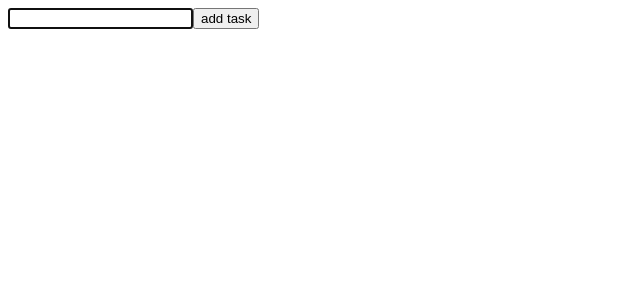
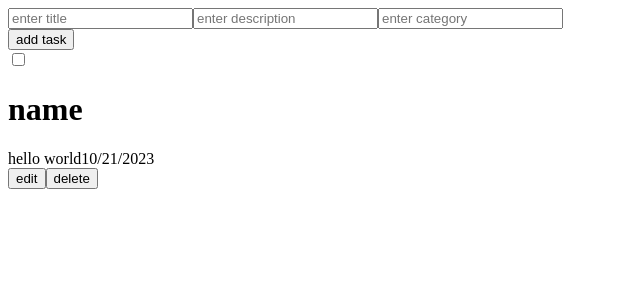
Before and after one commit to YourContender/ts-todolist, a React (Create React App) app: page / in a window 1280 px wide. Shown: the top 300 px of the page, without its empty margins (0-640 px from the left). Built offline with nearby package versions, Linux system fonts and the light colour scheme.

Commit message:
redesigned the structure and logic of the project

```diff
--- a/src/components/App.tsx
+++ b/src/components/App.tsx
@@ -1,47 +1,38 @@
-import { FC, useState, useEffect, useRef } from "react";
-import { TodoTask } from "../types/data";
-import { ListTasks } from "./ListTasks";
+import { FC, useState } from "react";
+import { Forms } from "./forms/Forms";
+import { Task } from "../types/types";
+import { FullListTasks } from "../components/list-tasks/FullListTasks";
 
 const App: FC = () => {
-    const [value, setValue] = useState('');
-    const [listTasks, setListTasks] = useState<TodoTask[]>([]);
+    const [listTasks, setListTasks] = useState<Task[]>([{
+        id: Date.now(),
+        title: "name",
+        description: "hello world",
+        category: "home",
+        time: new Date(),
+        complete: false
+    }]);
 
-    const inputRef = useRef<HTMLInputElement>(null);
-
-    const handleChange: React.ChangeEventHandler<HTMLInputElement> = (e) => {
-        setValue(e.target.value)
+    const toggleCompleteTask = (id: number): void => {
+        setListTasks(listTasks.map(item => {
+            return item.id !== id ? item : {
+                ...item,
+                complete: !item.complete
+            }
+        }))
     }
 
-    const addTodoInList = () => {
-        if (value) {
-            setListTasks([...listTasks, {
-                id: Date.now(),
-                title: value,
-                complete: false
-            }])
-
-            setValue('');
-        }
-    }
-
-    useEffect(() => {
-        if (inputRef.current) {
-            inputRef.current.focus()
-        }
-    }, [])
-
-	return <div>
+	return (
         <div>
-            <input
-                type="enter your task"
-                value={value}
-                onChange={handleChange}
-                ref={inputRef}
-            />
-            <button onClick={addTodoInList}>add task</button>
+            <Forms
+                setListTasks={setListTasks}
+                listTasks={listTasks}/>
+            <FullListTasks
+                setListTasks={setListTasks}
+                listTasks={listTasks}
+                toggleCompleteTask={toggleCompleteTask}/>
         </div>
-        <ListTasks items={listTasks}/>
-    </div>;
+    )
 };
 
 export default App;
--- a/src/components/ListTasks.tsx
+++ /dev/null
@@ -1,21 +0,0 @@
-import { FC } from "react";
-import { TodoTask } from "../types/data";
-import { TodoItem } from "./TodoItem";
-
-interface ItemTodoProps {
-    items: TodoTask[];
-}
-
-const ListTasks: FC<ItemTodoProps> = (props) => {
-    return (
-        <div>
-            {
-                props.items.map(elem => {
-                    return <TodoItem key={elem.id} {...elem} />
-                })
-            }
-        </div>
-    )
-}
-
-export { ListTasks };
--- a/src/components/TodoItem.tsx
+++ /dev/null
@@ -1,17 +0,0 @@
-import { FC } from "react";
-import { TodoTask } from "../types/data"
-
-interface TodoItemProps extends TodoTask{}
-
-const TodoItem: FC<TodoItemProps> = (props) => {
-    const {complete, id, title} = props;
-    return (
-        <div>
-            <input type="checkbox" checked={complete} />
-            {title}
-            <button>&times;</button>
-        </div>
-    )
-}
-
-export { TodoItem };
--- /dev/null
+++ b/src/components/forms/Forms.tsx
@@ -0,0 +1,68 @@
+import React, { FC, useState } from "react";
+import { Task } from "../../types/types";
+
+interface ItemsTasksProps {
+    listTasks: Task[];
+    setListTasks: React.Dispatch<React.SetStateAction<Task[]>>
+}
+
+const initialStateTask = {
+    id: Date.now(),
+    title: '',
+    description: '',
+    category: '',
+    time: new Date(),
+    complete: false
+}
+
+const Forms: FC<ItemsTasksProps> = ({ setListTasks, listTasks }) => {
+    const [task, setTask] = useState<Task>(initialStateTask);
+
+    const createTask = (e: React.ChangeEvent<HTMLInputElement>) => {
+        setTask({
+            ...task,
+            [e.target.name]: e.target.value,
+            time: new Date(),
+            complete: false,
+            id: Date.now()
+        })
+    }
+
+    const addTaskToList = () => {
+        setListTasks([...listTasks, task]);
+    }
+
+    return (
+        <div className="forms">
+            <div className="forms_fields">
+                <input
+                    name="title"
+                    type="text"
+                    placeholder="enter title"
+                    onChange={createTask}
+                />
+                <input
+                    name="description"
+                    type="text"
+                    placeholder="enter description"
+                    onChange={createTask}
+                />
+                <input
+                    name="category"
+                    type="text"
+                    placeholder="enter category"
+                    onChange={createTask}
+                />
+            </div>
+
+            <button
+                onClick={() => addTaskToList()}
+                className="forms_btn"
+            >
+                add task
+            </button>
+        </div>
+    )
+}
+
+export { Forms };
--- /dev/null
+++ b/src/components/list-tasks/FullListTasks.tsx
@@ -0,0 +1,23 @@
+import { FC } from "react";
+import { Task } from "../../types/types";
+import { ItemTask } from "./item-task/ItemTask";
+
+interface ItemsTasksProps {
+    listTasks: Task[];
+    setListTasks: React.Dispatch<React.SetStateAction<Task[]>>
+    toggleCompleteTask: (id: number) => void;
+}
+
+const FullListTasks: FC<ItemsTasksProps> = ({ listTasks, toggleCompleteTask }) => {
+    return (
+        <div>
+            {
+                listTasks.map(item => {
+                    return <ItemTask key={item.id} item={item} toggleCompleteTask={toggleCompleteTask}/>
+                })
+            }
+        </div>
+    )
+}
+
+export { FullListTasks }
--- /dev/null
+++ b/src/components/list-tasks/item-task/ItemTask.tsx
@@ -0,0 +1,32 @@
+import { FC } from "react";
+import { Task } from "../../../types/types";
+
+interface ItemTaskProps {
+    item: Task;
+    toggleCompleteTask: (id: number) => void;
+}
+
+const ItemTask: FC<ItemTaskProps> = ({ item, toggleCompleteTask }) => {
+    const formattedDate = new Intl.DateTimeFormat('en-US', {
+        day: '2-digit',
+        month: '2-digit',
+        year: 'numeric',
+    }).format(item.time);
+
+
+    return (
+        <div className="task">
+            <input type="checkbox" checked={item.complete} onChange={() => toggleCompleteTask(item.id)}/>
+            <div>
+                <h1>{item.title}</h1>
+                <span>{item.description}</span>
+                <span>{formattedDate}</span>
+            </div>
+
+            <button>edit</button>
+            <button>delete</button>
+        </div>
+    )
+}
+
+export { ItemTask };
--- a/src/types/data.ts
+++ /dev/null
@@ -1,5 +0,0 @@
-export interface TodoTask {
-	id: number;
-	title: string;
-	complete: boolean;
-}
--- /dev/null
+++ b/src/types/types.ts
@@ -0,0 +1,8 @@
+export interface Task {
+	id: number;
+	title: string;
+	description: string;
+	category: string;
+	time: Date;
+	complete: boolean;
+}
```
